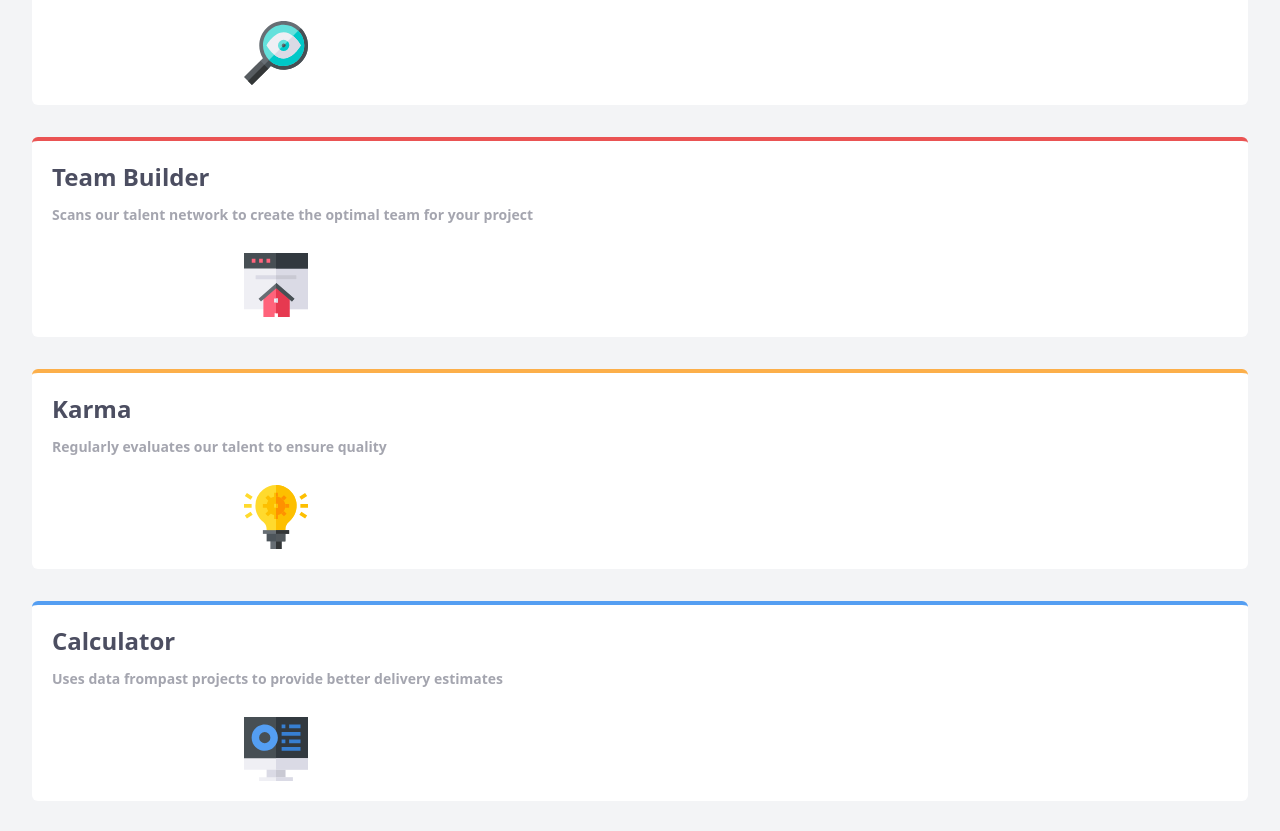
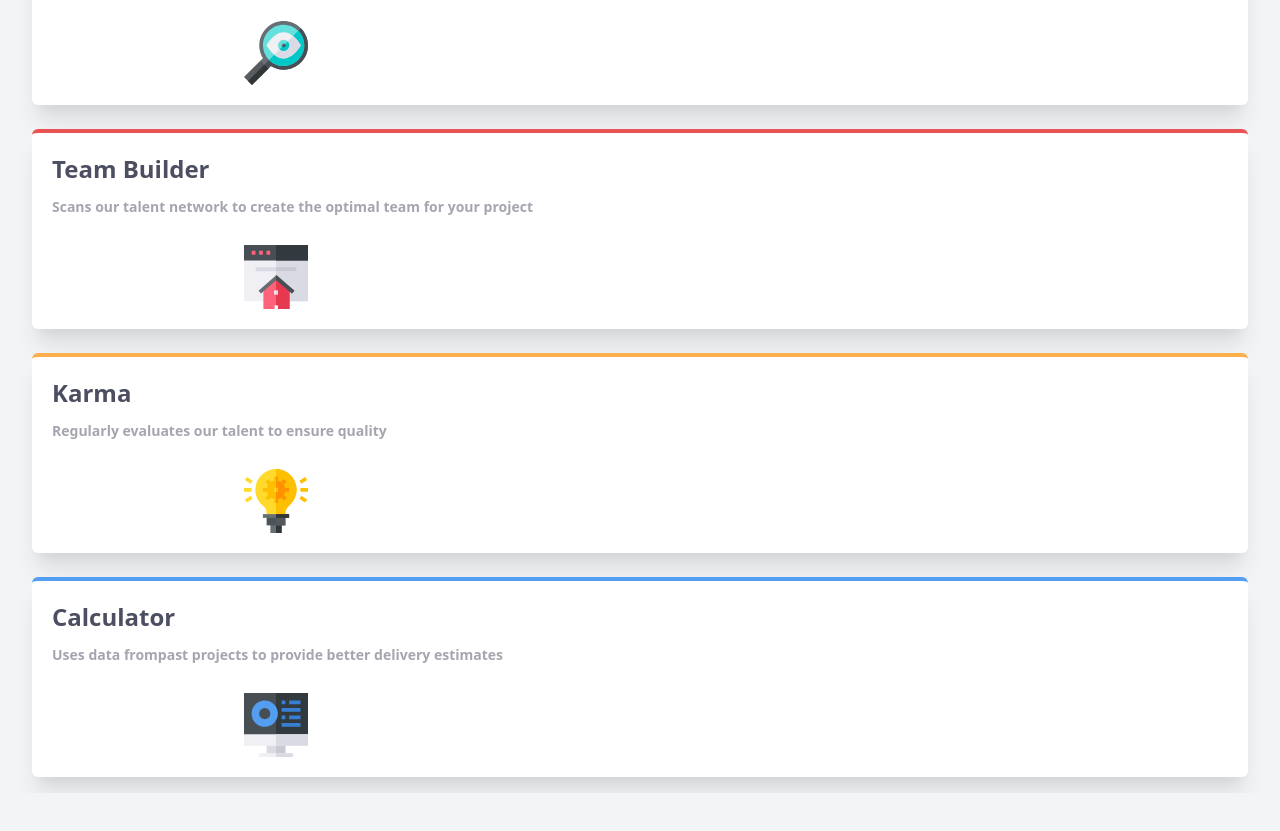
Before and after one commit to gusanchedev/prj-09-four-card-feature-section, a website built with Vite: page index.html in a window 1280 px wide. Shown: the part 363-1194 px from the top of the page. After the commit the page ends 1156 px from the top, so only its background shows below. Built offline with nearby package versions, Linux system fonts and the light colour scheme.

Commit message:
💄  Add box shadow to cards

```diff
--- a/index.html
+++ b/index.html
@@ -29,22 +29,22 @@
         </p>
       </header>
       <main class="">
-        <div class="bg-white m-8 rounded-md p-5 border-t-4 border-prj9Cyan">
+        <div class="bg-white mx-8 my-6 rounded-md p-5 border-t-4 border-prj9Cyan shadow-xl">
           <p class="text-VeryDarkBlue text-xl font-bold">Supervisor</p>
           <p class="text-VeryDarkBlue text-sm font-semibold opacity-50 mt-2 my-6 leading-7">Monitors activity to identify project roadblocks </p>
           <img class="relative left-48" src="./images/icon-supervisor.svg" alt="">
         </div>
-        <div class="bg-white m-8 rounded-md p-5 border-t-4 border-prj9Red">
+        <div class="bg-white mx-8 my-6 rounded-md p-5 border-t-4 border-prj9Red shadow-xl">
           <p class="text-VeryDarkBlue text-2xl font-bold">Team Builder</p>
           <p class="text-VeryDarkBlue text-sm font-semibold opacity-50 mt-2 my-6 leading-7">Scans our talent network to create the optimal team for your project </p>
           <div class="relative left-48"><img src="./images/icon-team-builder.svg" alt=""></div>
         </div>
-        <div class="bg-white m-8 rounded-md p-5 border-t-4 border-prj9Orange">
+        <div class="bg-white mx-8 my-6 rounded-md p-5 border-t-4 border-prj9Orange shadow-xl">
           <p class="text-VeryDarkBlue text-2xl font-bold">Karma</p>
           <p class="text-VeryDarkBlue text-sm font-semibold opacity-50 mt-2 my-6 leading-7">Regularly evaluates our talent to ensure quality </p>
           <div class="relative left-48"><img src="./images/icon-karma.svg" alt=""></div>
         </div>
-        <div class="bg-white m-8 rounded-md p-5 border-t-4 border-prj9Blue">
+        <div class="bg-white mx-8 my-4 rounded-md p-5 border-t-4 border-prj9Blue shadow-xl">
           <p class="text-VeryDarkBlue text-2xl font-bold">Calculator </p>
           <p class="text-VeryDarkBlue text-sm font-semibold opacity-50 mt-2 my-6 leading-7">Uses data frompast projects to provide better delivery estimates</p>
           <img class="relative left-48" src="./images/icon-calculator.svg" alt="">
```
